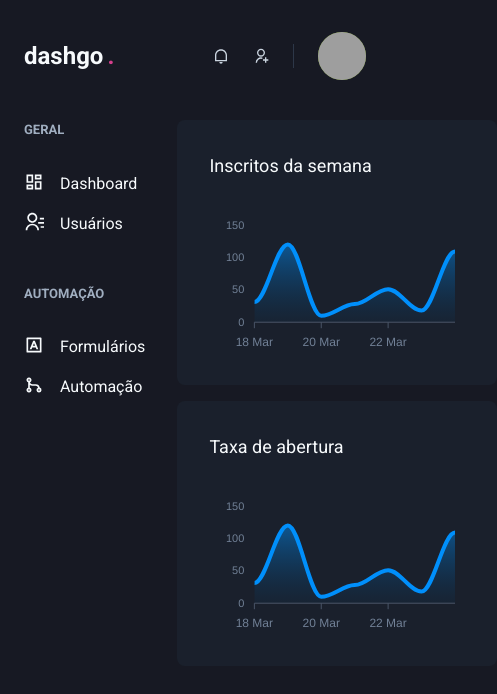
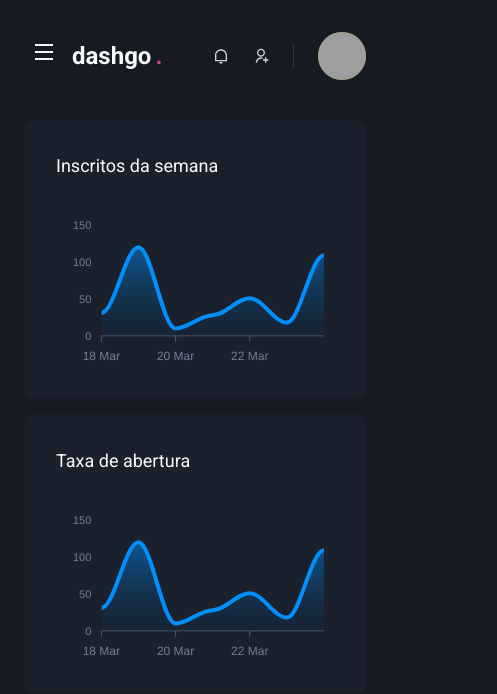
Before and after one commit to Aprendizado-cursos/dashgo, a Next.js app: page /dashboard in a window 390 px wide. Shown: the top 694 px of the page, 497 px wide, since content can reach past the window. Built offline with nearby package versions, Linux system fonts and the light colour scheme; grey boxes are pictures that could not be loaded.

Commit message:
feat(Component: Sidebar): :sparkles: Sidebar responsiva

```diff
--- a/src/components/Header/index.tsx
+++ b/src/components/Header/index.tsx
@@ -1,10 +1,14 @@
-import { Flex, useBreakpointValue } from "@chakra-ui/react";
+import { Flex, Icon, IconButton, useBreakpointValue } from "@chakra-ui/react";
+import { RiMenuLine } from "react-icons/ri";
+import { useSidebarDrawer } from "../../context/SidebarDrawerContext";
 import { Logo } from "./Logo";
 import { NotificationsNav } from "./NotificationsNav";
 import { Profile } from "./Profile";
 import { SearchBox } from "./SearchBox";
 
 export function Header() {
+    const { onOpen } = useSidebarDrawer();
+
     const isWideVersion = useBreakpointValue({
         base: false,
         lg: true,
@@ -12,6 +16,15 @@ export function Header() {
 
     return (
         <Flex w="100%" maxWidth={1480} h="20" as="header" mx="auto" mt="4" px="6" align="center">
+            {!isWideVersion && (
+                <IconButton
+                    icon={<Icon as={RiMenuLine}></Icon>}
+                    fontSize="24"
+                    variant="unstyled"
+                    onClick={onOpen}
+                    aria-label="Open Navigation"
+                    mr="2"></IconButton>
+            )}
             <Logo></Logo>
             {isWideVersion && <SearchBox></SearchBox>}
 
--- /dev/null
+++ b/src/components/Sidebar/SidebarNav.tsx
@@ -0,0 +1,19 @@
+import { Stack } from "@chakra-ui/react";
+import { RiContactsLine, RiDashboardLine, RiGitMergeLine, RiInputMethodLine } from "react-icons/ri";
+import { NavLink } from "./NavLink";
+import { NavSection } from "./NavSection";
+
+export function SidebarNav() {
+    return (
+        <Stack spacing="12" align="flex-start">
+            <NavSection title="GERAL">
+                <NavLink icon={RiDashboardLine}>Dashboard</NavLink>
+                <NavLink icon={RiContactsLine}>Usuários</NavLink>
+            </NavSection>
+            <NavSection title="AUTOMAÇÃO">
+                <NavLink icon={RiInputMethodLine}>Formulários</NavLink>
+                <NavLink icon={RiGitMergeLine}>Automação</NavLink>
+            </NavSection>
+        </Stack>
+    );
+}
--- a/src/components/Sidebar/index.tsx
+++ b/src/components/Sidebar/index.tsx
@@ -1,21 +1,40 @@
-import { Box, Stack, Text, Link, Icon } from "@chakra-ui/react";
-import { RiContactsLine, RiDashboardLine, RiGitMergeLine, RiInputMethodLine } from "react-icons/ri";
-import { NavLink } from "./NavLink";
-import { NavSection } from "./NavSection";
+import {
+    Box,
+    Drawer,
+    DrawerBody,
+    DrawerCloseButton,
+    DrawerContent,
+    DrawerHeader,
+    DrawerOverlay,
+    useBreakpointValue,
+} from "@chakra-ui/react";
+import { useSidebarDrawer } from "../../context/SidebarDrawerContext";
+import { SidebarNav } from "./SidebarNav";
 
 export function Sidebar() {
+    const { isOpen, onClose } = useSidebarDrawer();
+
+    const isDrawerSidebar = useBreakpointValue({ base: true, lg: false });
+
+    if (isDrawerSidebar) {
+        return (
+            <Drawer isOpen={isOpen} placement="left" onClose={onClose}>
+                <DrawerOverlay>
+                    <DrawerContent bg="gray.800" p="4">
+                        <DrawerCloseButton mt="6"></DrawerCloseButton>
+                        <DrawerHeader>Navegação</DrawerHeader>
+                        <DrawerBody>
+                            <SidebarNav></SidebarNav>
+                        </DrawerBody>
+                    </DrawerContent>
+                </DrawerOverlay>
+            </Drawer>
+        );
+    }
+
     return (
         <Box as="aside" w="64" mr="8">
-            <Stack spacing="12" align="flex-start">
-                <NavSection title="GERAL">
-                    <NavLink icon={RiDashboardLine}>Dashboard</NavLink>
-                    <NavLink icon={RiContactsLine}>Usuários</NavLink>
-                </NavSection>
-                <NavSection title="AUTOMAÇÃO">
-                    <NavLink icon={RiInputMethodLine}>Formulários</NavLink>
-                    <NavLink icon={RiGitMergeLine}>Automação</NavLink>
-                </NavSection>
-            </Stack>
+            <SidebarNav></SidebarNav>
         </Box>
     );
 }
--- /dev/null
+++ b/src/context/SidebarDrawerContext.tsx
@@ -0,0 +1,24 @@
+import { useDisclosure, UseDisclosureReturn } from "@chakra-ui/react";
+import { useRouter } from "next/dist/client/router";
+import React, { createContext, ReactNode, useContext } from "react";
+
+interface SideBarDrawerProviderProps {
+    children: ReactNode;
+}
+
+type SideBarDrawerContextData = UseDisclosureReturn;
+
+const SidebarDrawerConter = createContext({} as SideBarDrawerContextData);
+
+export function SideBarDrawerProvider({ children }: SideBarDrawerProviderProps) {
+    const disclosure = useDisclosure();
+    const router = useRouter();
+
+    React.useEffect(() => {
+        disclosure.onClose();
+    }, [router.asPath]);
+
+    return <SidebarDrawerConter.Provider value={disclosure}>{children}</SidebarDrawerConter.Provider>;
+}
+
+export const useSidebarDrawer = () => useContext(SidebarDrawerConter);
--- a/src/pages/_app.tsx
+++ b/src/pages/_app.tsx
@@ -1,11 +1,14 @@
 import { AppProps } from "next/app";
 import { ChakraProvider } from "@chakra-ui/react";
 import { theme } from "../styles/theme";
+import { SideBarDrawerProvider } from "../context/SidebarDrawerContext";
 
 function MyApp({ Component, pageProps }): AppProps {
     return (
         <ChakraProvider theme={theme}>
-            <Component {...pageProps} />
+            <SideBarDrawerProvider>
+                <Component {...pageProps} />
+            </SideBarDrawerProvider>
         </ChakraProvider>
     );
     ("#797D9A");
```
